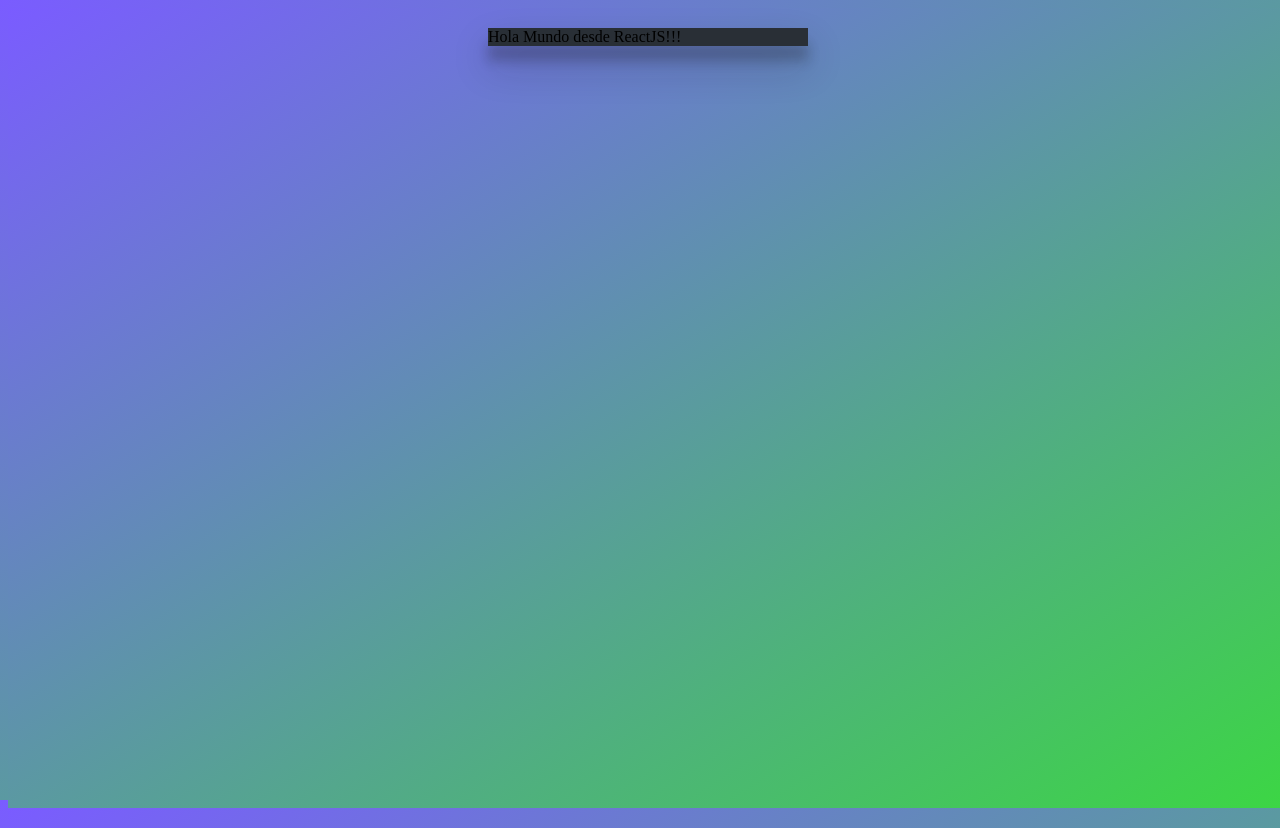
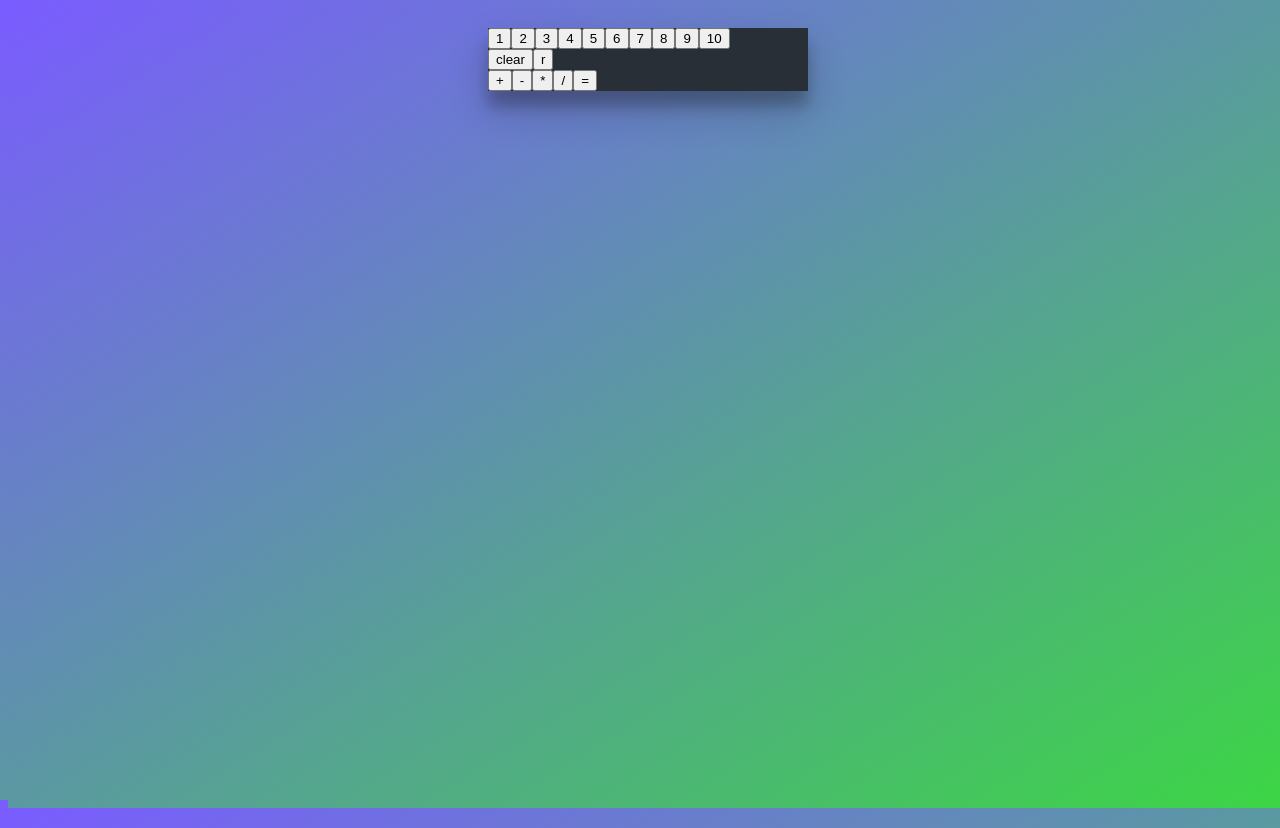
Before and after one commit to schtiell/ReactJS, a React (Create React App) app: page / in a window 1280 px wide. Built offline with nearby package versions, Linux system fonts and the light colour scheme.

Commit message:
Se agregaron las funciones de la calculadora al componente App.jsx de la manera incorrecta como trabaja ReactJS

```diff
--- a/src/App.jsx
+++ b/src/App.jsx
@@ -10,9 +10,32 @@
     //Mensaje a la consola del navegador
     console.log('Renderizado del primer componente App.jsx')
     return (
-        <div className="react-calculator">
-            Hola Mundo desde ReactJS!!!
-        </div>
+        <main className="react-calculator">
+            <div className="result"></div>
+            <div className="number">
+                <button>1</button>
+                <button>2</button>
+                <button>3</button>
+                <button>4</button>
+                <button>5</button>
+                <button>6</button>
+                <button>7</button>
+                <button>8</button>
+                <button>9</button>
+                <button>10</button>
+            </div>
+            <div className="functions">
+                <button>clear</button>
+                <button>r</button>
+            </div>
+            <div className="math-opations">
+                <button>+</button>
+                <button>-</button>
+                <button>*</button>
+                <button>/</button>
+                <button>=</button>
+            </div>
+        </main>
     )
 }
 
```
Also changed, not shown: 1 other file (tests, documents, lock files or other folders).
